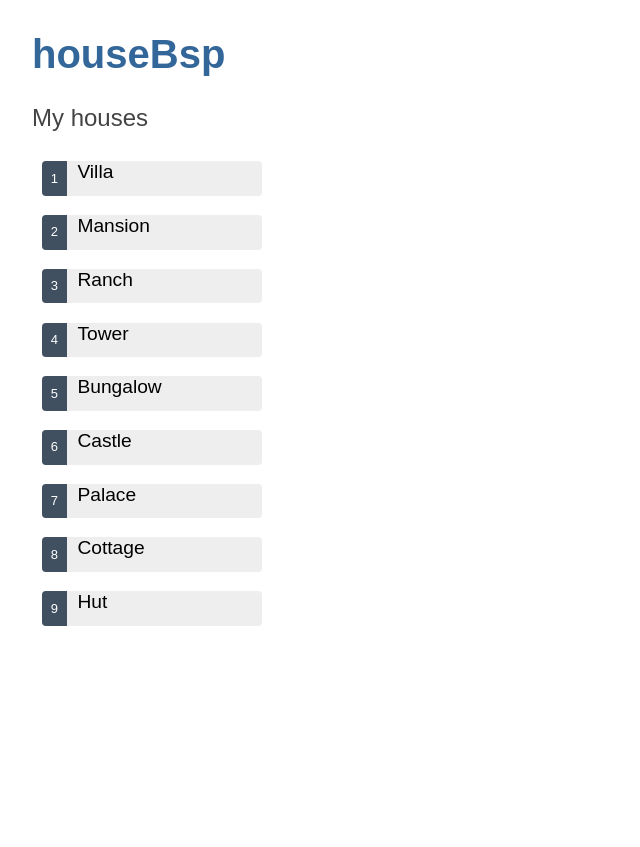
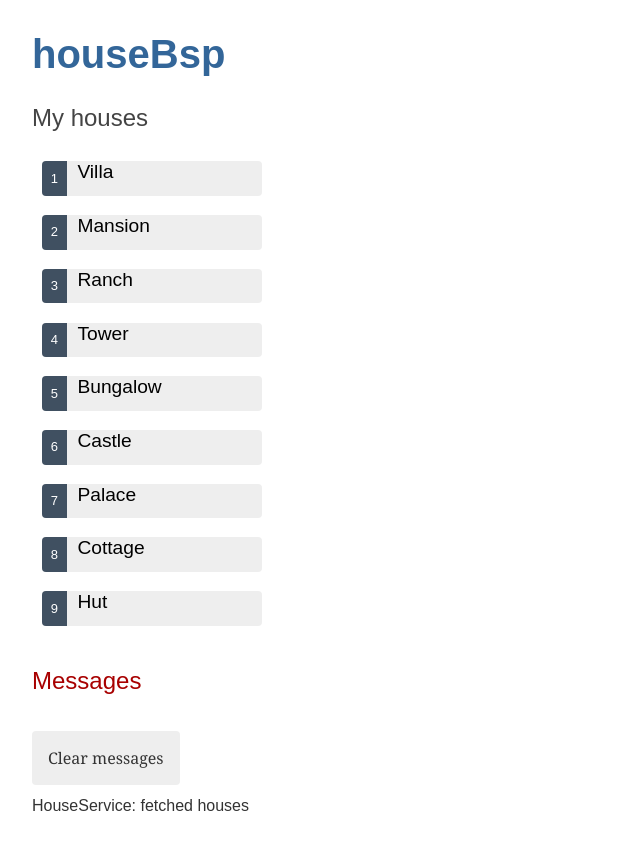
Before and after one commit to cs3il/houseBsp, an Angular app: page / in a window 1280 px wide. Shown: the whole page, without its empty margins (0-640 px from the left). Before the commit the page ends 800 px from the top, so only its background shows below. Built offline with nearby package versions, Linux system fonts and the light colour scheme.

Commit message:
add messages component and message service

```diff
--- a/src/app/app.component.html
+++ b/src/app/app.component.html
@@ -1,2 +1,3 @@
 <h1>{{ title }}</h1>
 <app-houses></app-houses>
+<app-messages></app-messages>
--- a/src/app/app.module.ts
+++ b/src/app/app.module.ts
@@ -5,12 +5,14 @@
 import { AppComponent } from './app.component';
 import { HousesComponent } from './houses/houses.component';
 import { HouseDetailComponent } from './house-detail/house-detail.component';
+import { MessagesComponent } from './messages/messages.component';
 
 @NgModule({
   declarations: [
     AppComponent,
     HousesComponent,
-    HouseDetailComponent
+    HouseDetailComponent,
+    MessagesComponent
   ],
   imports: [
     BrowserModule,
--- a/src/app/house.service.ts
+++ b/src/app/house.service.ts
@@ -2,16 +2,18 @@
 import { HOUSES } from './mock-houses';
 import { House } from './house';
 import { Observable, delay, of } from 'rxjs';
+import { MessageService } from './message.service';
 
 @Injectable({
   providedIn: 'root'
 })
 export class HouseService {
 
-  constructor() { }
+  constructor(private messageService: MessageService) { }
 
   getHouses(): Observable<House[]> {
     const houses = of(HOUSES);
+    this.messageService.add('HouseService: fetched houses')
     return houses;
   }
 }
--- /dev/null
+++ b/src/app/message.service.ts
@@ -0,0 +1,19 @@
+import { Injectable } from '@angular/core';
+
+@Injectable({
+  providedIn: 'root'
+})
+export class MessageService {
+
+  messages: string[] = [];
+
+  add(message: string) {
+    this.messages.push(message);
+  }
+
+  clear() {
+    this.messages = [];
+  }
+
+  constructor() { }
+}
--- /dev/null
+++ b/src/app/messages/messages.component.css
@@ -0,0 +1,19 @@
+h2 {
+    color: #A80000;
+    font-family: Arial, Helvetica, sans-serif;
+    font-weight: lighter;
+  }
+
+  .clear {
+    color: #333;
+    background-color: #eee;
+    margin-bottom: 12px;
+    padding: 1rem;
+    border-radius: 4px;
+    font-size: 1rem;
+  }
+
+  .clear:hover {
+    color: white;
+    background-color: #42545C;
+  }
--- /dev/null
+++ b/src/app/messages/messages.component.html
@@ -0,0 +1,7 @@
+<div *ngIf="messageService.messages.length">
+    <h2>Messages</h2>
+    <button type="button" class="clear" (click)="messageService.clear()">
+        Clear messages
+    </button>
+    <div *ngFor="let message of messageService.messages">{{ message }}</div>
+</div>
```
Also changed, not shown: src/app/messages/messages.component.ts (added, +12 -0 lines), 2 other files (tests, documents, lock files or other folders).
